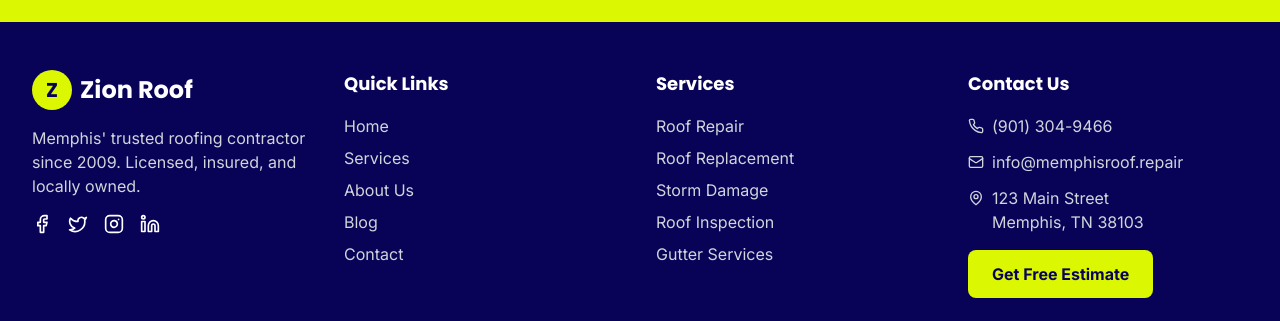
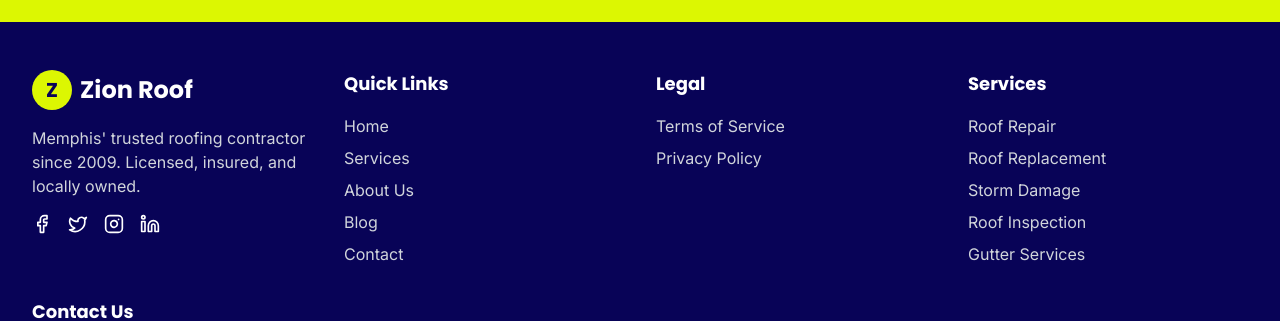
Before and after one commit to nateroofer/memphis-roof-repair, a Next.js app: page / in a window 1280 px wide. Shown: the part 4655-4976 px from the top of the page. Built offline with nearby package versions, Linux system fonts and the light colour scheme; no server answers.

Commit message:
feat: add legal links to footer navigation

```diff
--- a/components/ui/Footer/Footer.tsx
+++ b/components/ui/Footer/Footer.tsx
@@ -95,6 +95,29 @@ export default function Footer() {
                   className="text-gray-300 hover:text-zion-green transition-colors"
                 >
                   Contact
+                </Link>
+              </li>
+            </ul>
+          </div>
+
+          {/* Legal Links */}
+          <div>
+            <h3 className="font-heading text-lg font-bold mb-4">Legal</h3>
+            <ul className="space-y-2">
+              <li>
+                <Link
+                  href="/terms"
+                  className="text-gray-300 hover:text-zion-green transition-colors"
+                >
+                  Terms of Service
+                </Link>
+              </li>
+              <li>
+                <Link
+                  href="/privacy"
+                  className="text-gray-300 hover:text-zion-green transition-colors"
+                >
+                  Privacy Policy
                 </Link>
               </li>
             </ul>
```
